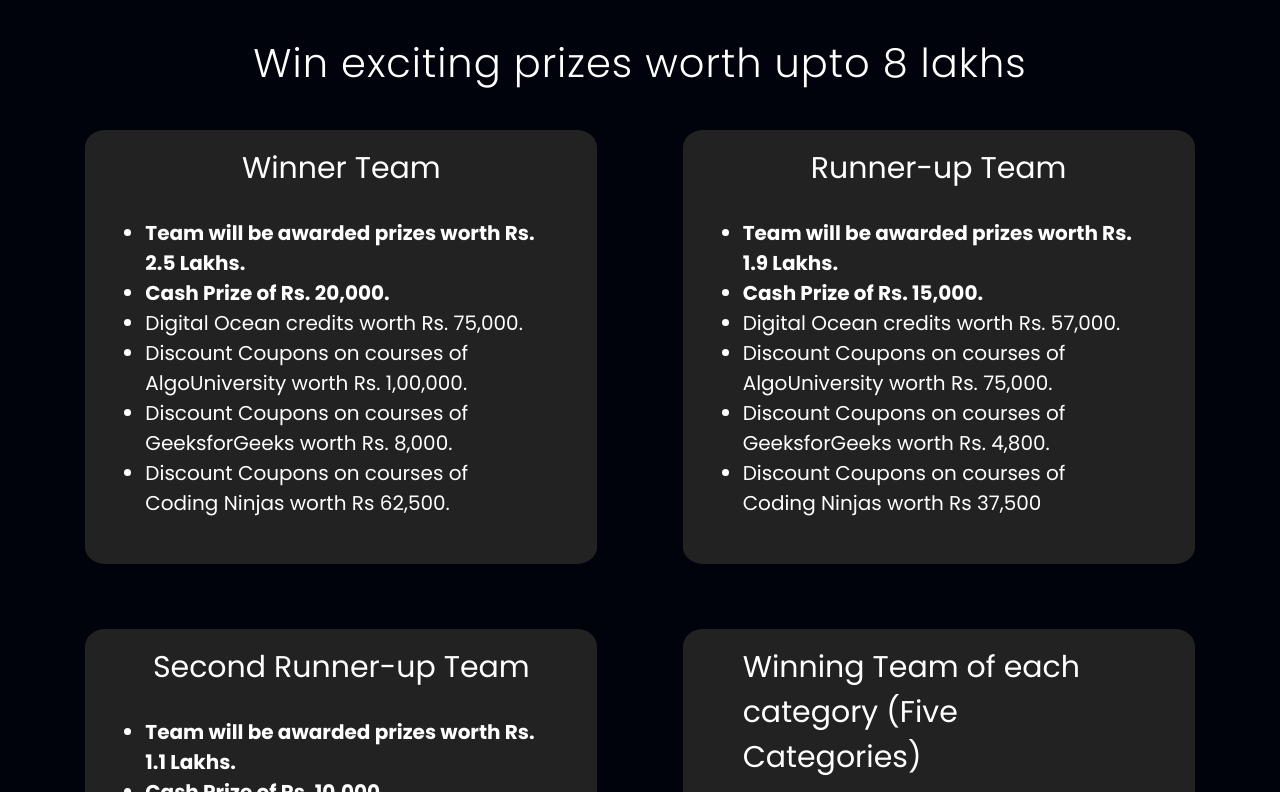
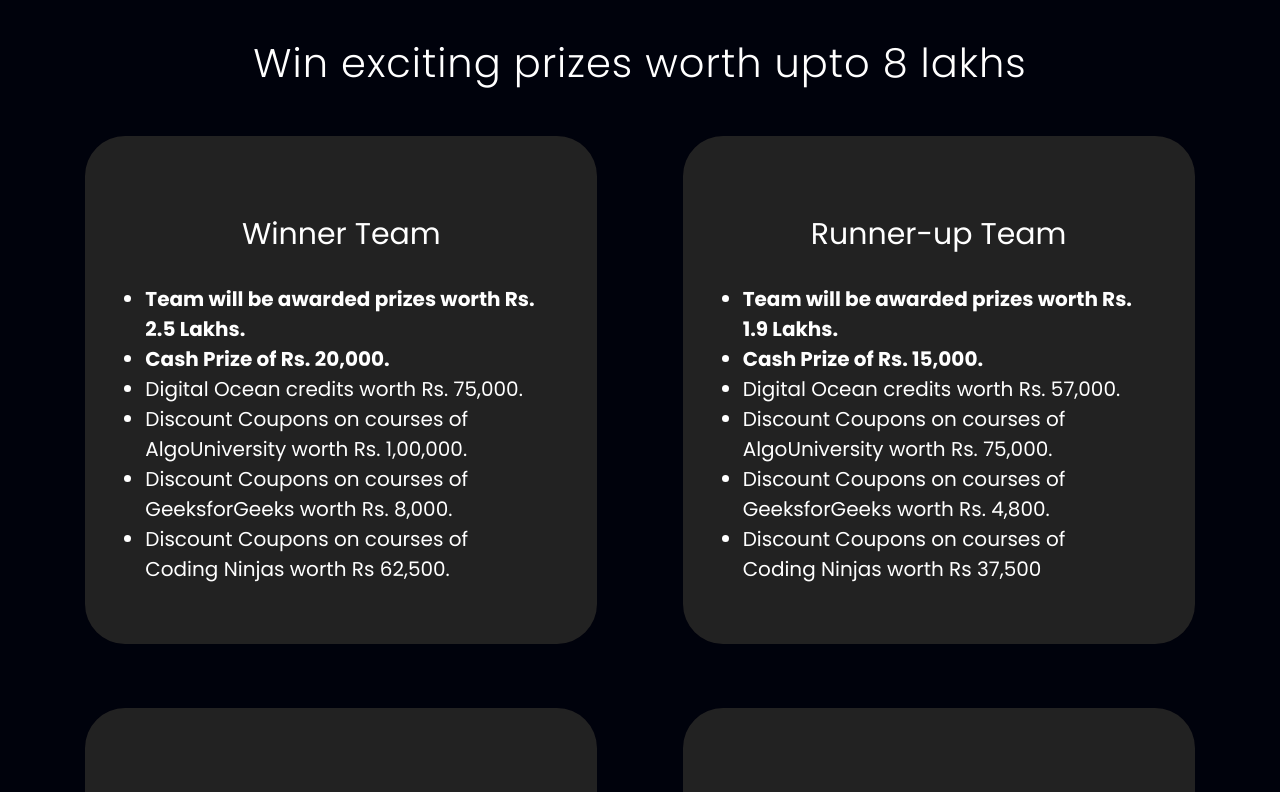
Before and after one commit to TCP-Tech/CodeUtsava6.0, a React (Create React App) app: page / in a window 1280 px wide. Shown: the part 9108-9900 px from the top of the page. Built offline with nearby package versions, Linux system fonts and the light colour scheme.

Commit message:
Update Section9.css

```diff
--- a/src/sections/section9/Section9.css
+++ b/src/sections/section9/Section9.css
@@ -43,18 +43,14 @@
 
 .codeutsava_section9-box{
     width: 40%;
-    height: 29%;
-    margin: 2% 0;
     font-size: 20px;
     display: flex;
     align-items: center;
-    /* justify-content: space-evenly; */
     flex-direction: column;
     background-color: #222222;
     border: 60px solid #222222;
-    border-top: 10px;
-    border-radius: 4%;
-    /* min-height: 20%; */
+    border-radius: 40px;
+    margin: 2rem 0;
 }
 
 .codeutsava_section9-boxtitle{
```
